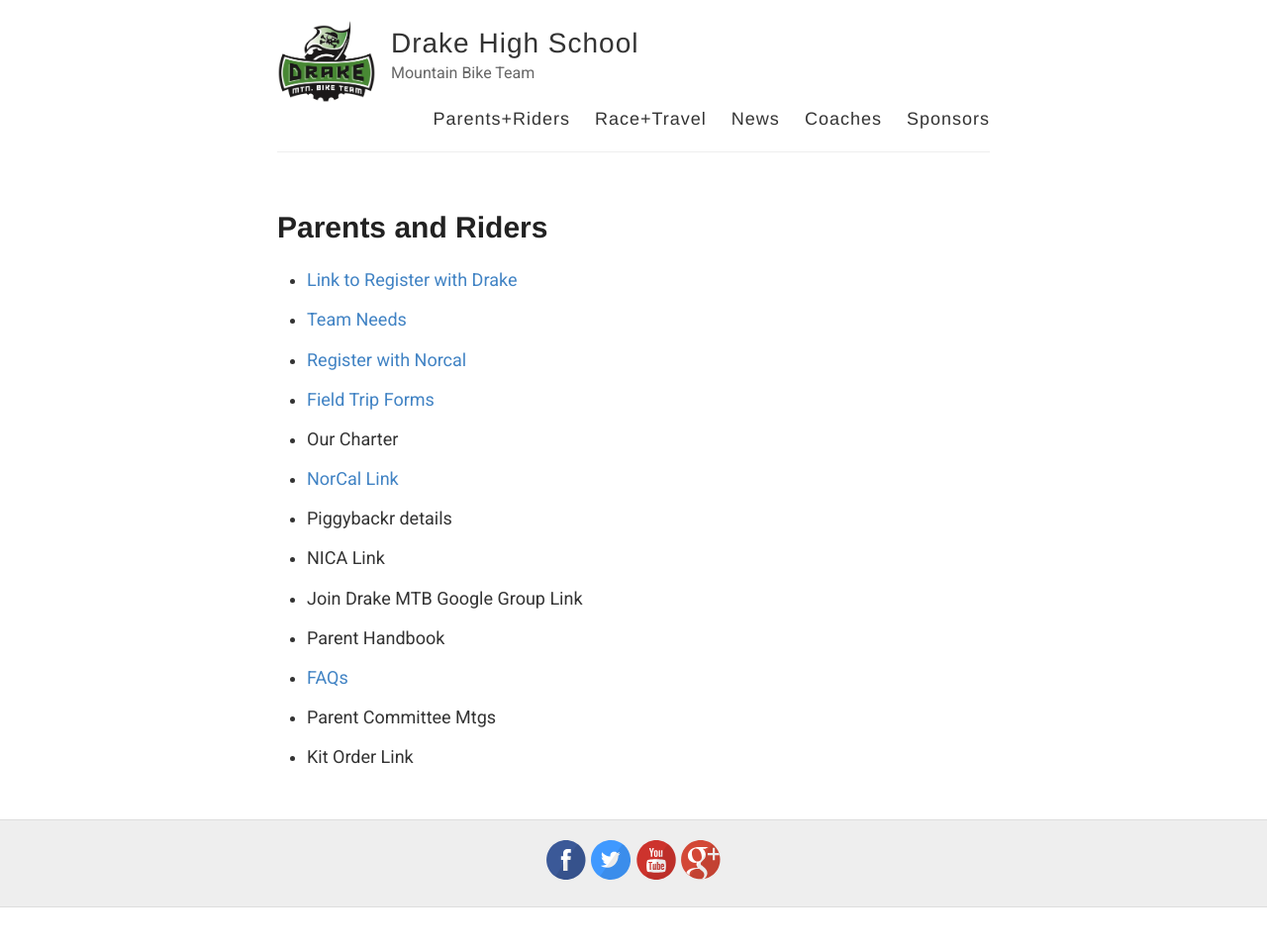
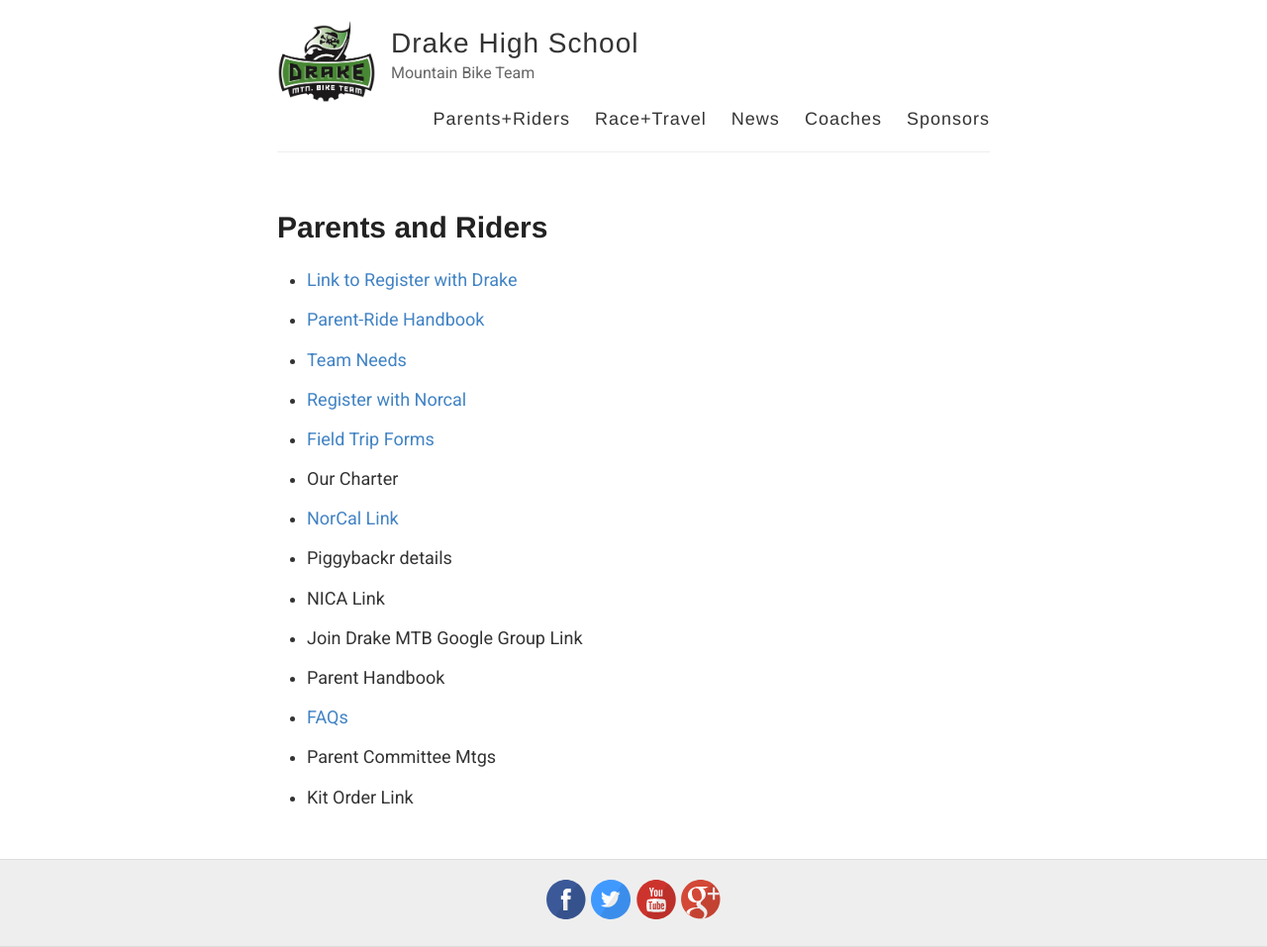
Before and after one commit to pwerba/drakeMTB, a Jekyll site: the page built from riders.md, in a window 1280 px wide. Shown: the whole page at 99% size. Built offline with Jekyll 4.4.1, drawn with Linux system fonts in a browser that asks for light colours; Markdown is read by kramdown in place of the engine named in the settings; before the commit the page ends 917 px from its top, so only the background shows below that.

Commit message:
Add parent-rider handbook

```diff
--- a/riders.md
+++ b/riders.md
@@ -5,6 +5,8 @@
 ---
 
 * <a href="{{ site.baseurl }}/register">Link to Register with Drake</a>
+
+* <a href="{{ site.baseurl }}/resources/parent-rider-handbook.pdf">Parent-Ride Handbook</a>
 
 * <a href="{{ site.baseurl }}/needs">Team Needs</a>
 
```
Also changed, not shown: 1 other file.
